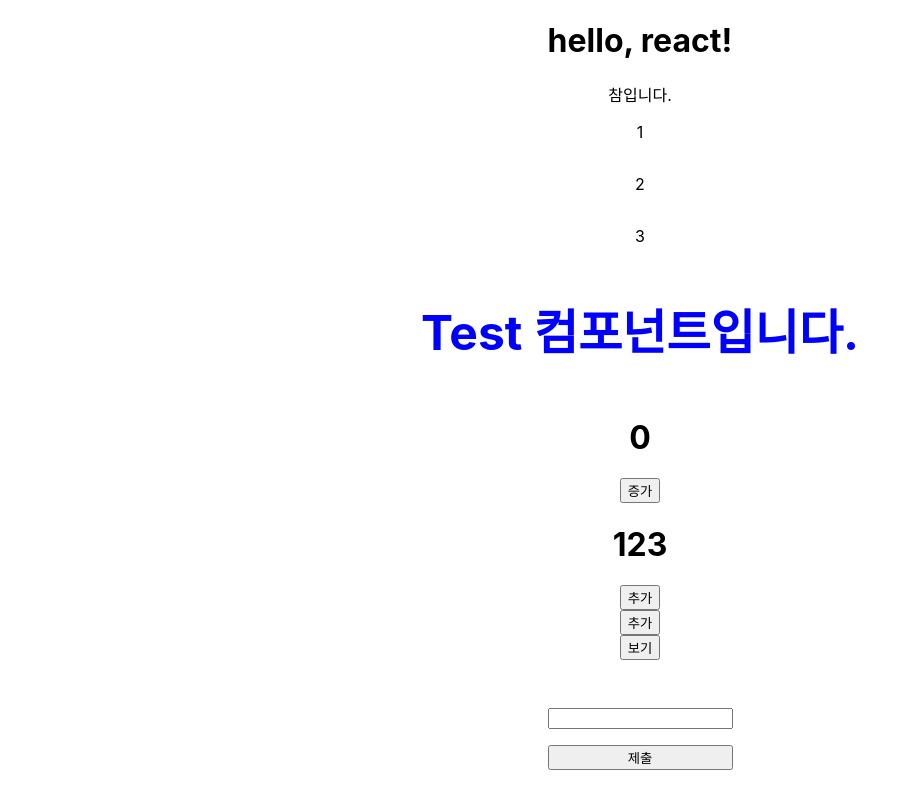
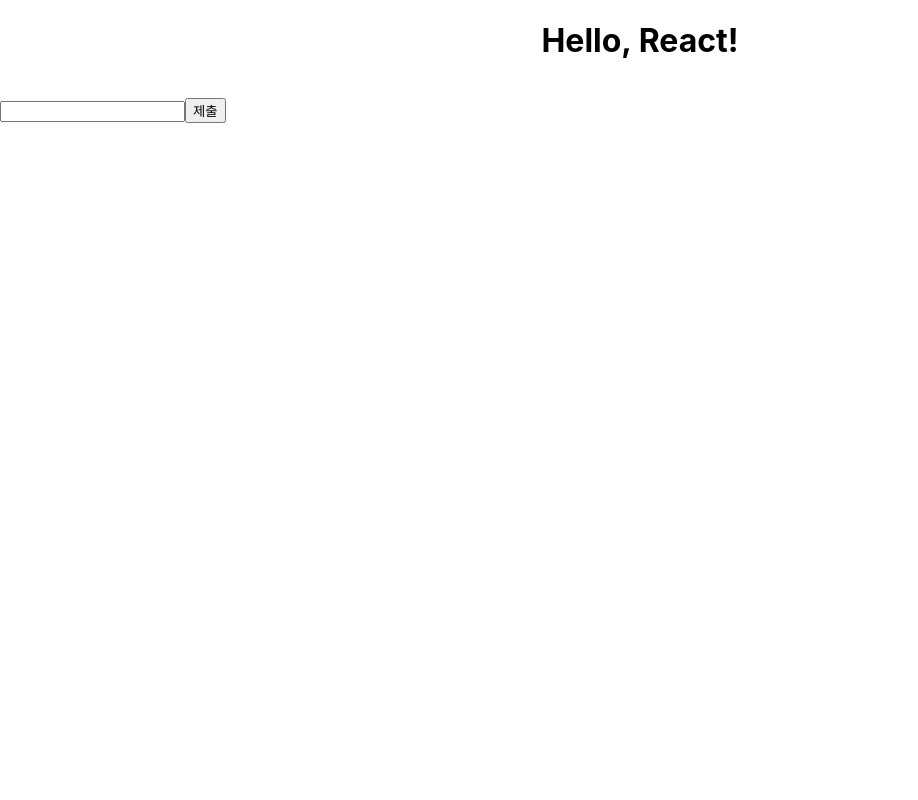
Before and after one commit to ParkAsher/MERN-Community, a React (Create React App) app in the folder client/: page /Upload in a window 1280 px wide. Shown: the whole page, without its empty margins (0-918 px from the left). Built offline with nearby package versions, Linux system fonts and the light colour scheme.

Commit message:
react-router-dom study

```diff
--- a/client/package.json
+++ b/client/package.json
@@ -8,6 +8,7 @@
     "@testing-library/user-event": "^13.5.0",
     "react": "^18.2.0",
     "react-dom": "^18.2.0",
+    "react-router-dom": "^6.3.0",
     "react-scripts": "5.0.1",
     "web-vitals": "^2.1.4"
   },
--- a/client/src/App.js
+++ b/client/src/App.js
@@ -1,5 +1,14 @@
 import './App.css';
 import Test from './Test';
+
+/*
+    react-router-dom
+*/
+import { Routes, Route } from "react-router-dom"
+import Heading from './Component/Heading';
+import List from './Component/List';
+import Upload from './Component/Upload';
+import { Fragment } from 'react';
 
 function App() {
 
@@ -8,11 +17,14 @@
         2. 반복문 : for              => map
     */
 
-    let flag = true;
+    /*
+        let flag = true;
 
-    let Arr = [1, 2, 3]
+        let Arr = [1, 2, 3]
+    */
 
     return (
+        /*
         <div style={{ display: "flex", flexDirection: "column", alignItems: "center" }}>
             <h1>hello, react!</h1>
             {
@@ -26,6 +38,16 @@
             }
             <Test></Test>
         </div>
+        */
+        <Fragment>
+            <Heading></Heading>
+            <Routes>
+                <Route path="/List" element={<List></List>}></Route>
+                <Route path="/Upload" element={<Upload></Upload>}></Route>
+            </Routes>
+
+        </Fragment>
+
     );
 }
 
--- /dev/null
+++ b/client/src/Component/Heading.js
@@ -0,0 +1,11 @@
+import React from 'react'
+
+function Heading() {
+    return (
+        <div style={{ display: "flex", flexDirection: "column", alignItems: "center", width: "100%" }}>
+            <h1>Hello, React!</h1>
+        </div>
+    )
+}
+
+export default Heading
--- /dev/null
+++ b/client/src/Component/List.js
@@ -0,0 +1,29 @@
+import React, { useState } from 'react'
+
+function List() {
+
+    const [Content, setContent] = useState("");
+
+    const [ContentList, setContentList] = useState([]);
+
+    const onSubmit = () => {
+        let tempArr = [...ContentList]
+        tempArr.push(Content);
+        setContentList([...tempArr]);
+        setContent("");
+    }
+
+    return (
+        <div>
+            {ContentList.map((content, idx) => {
+                return (
+                    <div key={idx} style={{ width: "100%", marginLeft: "1rem", }}>
+                        내용 : {content}
+                    </div>
+                );
+            })}
+        </div>
+    )
+}
+
+export default List
--- /dev/null
+++ b/client/src/Component/Upload.js
@@ -0,0 +1,24 @@
+import React, { useState } from 'react'
+
+function Upload() {
+
+    const [Content, setContent] = useState("");
+
+    const [ContentList, setContentList] = useState([]);
+
+    const onSubmit = () => {
+        let tempArr = [...ContentList]
+        tempArr.push(Content);
+        setContentList([...tempArr]);
+        setContent("");
+    }
+
+    return (
+        <div>
+            <input type="text" value={Content} onChange={(event) => { setContent(event.currentTarget.value) }}></input>
+            <button onClick={() => { onSubmit() }} style={{ marginTop: "1rem" }}>제출</button>
+        </div>
+    )
+}
+
+export default Upload
--- a/client/src/index.js
+++ b/client/src/index.js
@@ -4,11 +4,18 @@
 import App from './App';
 import reportWebVitals from './reportWebVitals';
 
+/*
+    react-router-dom
+*/
+import { BrowserRouter } from 'react-router-dom'
+
 const root = ReactDOM.createRoot(document.getElementById('root'));
 root.render(
-  <React.StrictMode>
-    <App />
-  </React.StrictMode>
+    <React.StrictMode>
+        <BrowserRouter>
+            <App></App>
+        </BrowserRouter>
+    </React.StrictMode>
 );
 
 // If you want to start measuring performance in your app, pass a function
```
Also changed, not shown: 1 other file (tests, documents, lock files or other folders).
